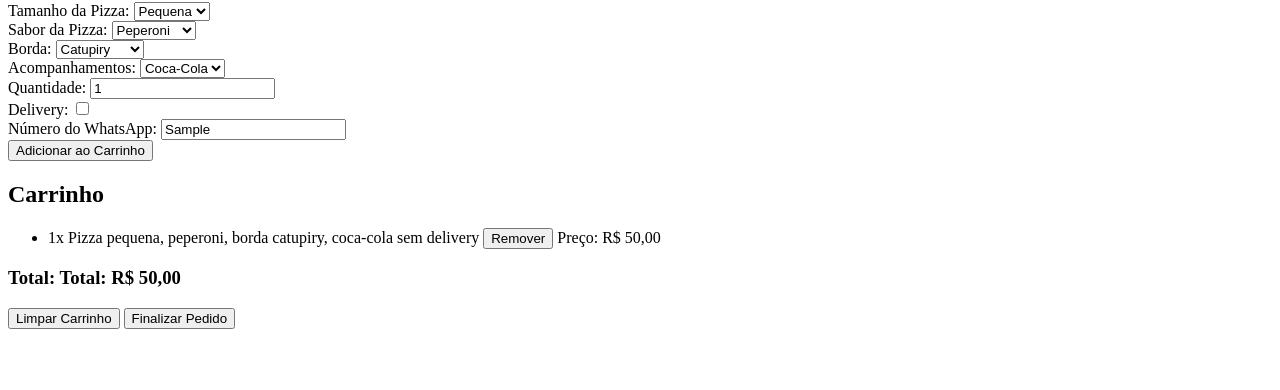
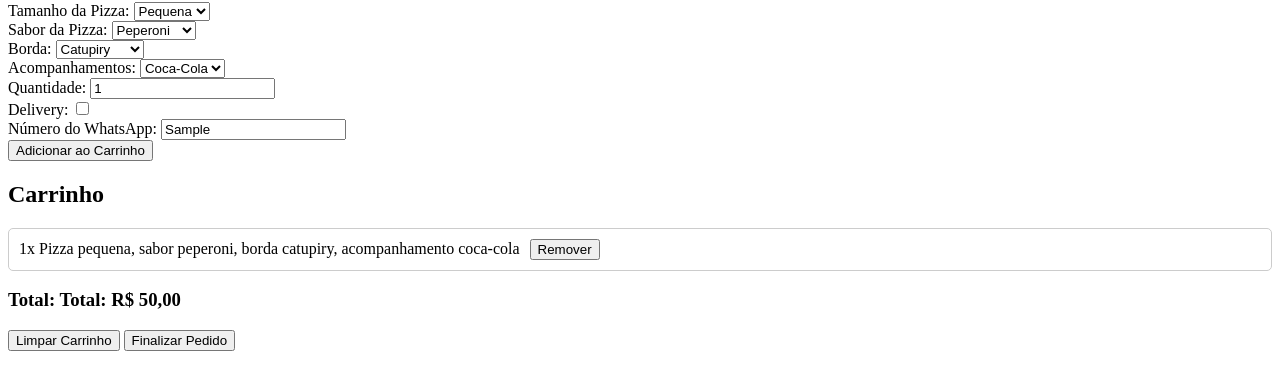
Before and after one commit to eibrunoruan/duepizza, a website: page src/index.html in a window 1280 px wide. Both pictures are taken after typing "Sample" into the empty fields and a click on the button "Adicionar ao Carrinho". Shown: the part 78-468 px from the top of the page. Drawn offline with Linux system fonts and the light colour scheme.

Commit message:
function cart.js

```diff
--- a/src/css/main.css
+++ b/src/css/main.css
@@ -0,0 +1,10 @@
+.cart-item {
+    border: 1px solid #ccc;
+    padding: 10px;
+    margin-bottom: 10px;
+    border-radius: 5px;
+}
+
+.cart-item button {
+    margin-left: 10px;
+}
--- a/src/index.html
+++ b/src/index.html
@@ -12,6 +12,7 @@
     <script src="js/api.js" defer></script>
     <script src="js/price.js" defer></script>
     <script src="js/main.js" defer></script>
+    <link rel="stylesheet" href="css/main.css">
 </head>
 <body>
     <h1>Faça seu Pedido de Pizza</h1>
@@ -74,8 +75,9 @@
 
     <div id="cart">
         <h2>Carrinho</h2>
-        <ul id="cart-items">
-        </ul>
+        <div id="cart-items">
+            <!-- Os cards de itens do carrinho serão adicionados dinamicamente aqui -->
+        </div>
         <h3>Total: <span id="total-price">R$0,00</span></h3>
         <button type="button" onclick="clearCart()">Limpar Carrinho</button>
         <button type="button" onclick="finalizeOrder()">Finalizar Pedido</button>
--- a/src/js/cart.js
+++ b/src/js/cart.js
@@ -27,44 +27,58 @@ function removeFromCart(index) {
 }
 
 function updateCart() {
-    const cartItemsElement = document.getElementById('cart-items');
+    const cartList = document.getElementById('cart-items');
     const totalPriceElement = document.getElementById('total-price');
     let cartHTML = '';
     let totalPrice = 0;
 
-    if (cart.length === 0) {
-        totalPriceElement.textContent = 'Total: R$0,00';
-        cartItemsElement.innerHTML = '';
-        return;
-    }
+    cartList.innerHTML = '';
 
     cart.forEach((item, index) => {
+        const card = document.createElement('div');
+        card.classList.add('cart-item');
+
+        const quantity = document.createElement('span');
+        quantity.textContent = `${item.quantity}x `;
+        card.appendChild(quantity);
+
+        const size = document.createElement('span');
+        size.textContent = `Pizza ${item.size}, `;
+        card.appendChild(size);
+
+        const flavor = document.createElement('span');
+        flavor.textContent = `sabor ${item.flavor}, `;
+        card.appendChild(flavor);
+
+        const edge = document.createElement('span');
+        edge.textContent = `borda ${item.edge}, `;
+        card.appendChild(edge);
+
+        const accompaniment = document.createElement('span');
+        accompaniment.textContent = `acompanhamento ${item.accompaniment}`;
+        card.appendChild(accompaniment);
+
+        const removeButton = document.createElement('button');
+        removeButton.textContent = 'Remover';
+        removeButton.addEventListener('click', () => {
+            removeFromCart(index);
+        });
+        card.appendChild(removeButton);
+
+        cartList.appendChild(card);
+
         const sizePrice = prices.size[item.size];
         const flavorPrice = prices.flavor[item.flavor];
         const edgePrice = prices.edge[item.edge];
         const accompanimentPrice = prices.accompaniment[item.accompaniment];
-
-        // Calcula o preço total deste item
         const itemTotalPrice = sizePrice + flavorPrice + edgePrice + accompanimentPrice;
 
-        // Multiplica pelo número de unidades do item
         const itemTotalPriceWithQuantity = itemTotalPrice * item.quantity;
 
-        // Adiciona ao preço total geral
         totalPrice += itemTotalPriceWithQuantity;
-
-        cartHTML += `
-            <li>
-                ${item.quantity}x Pizza ${item.size}, ${item.flavor}, borda ${item.edge}, ${item.accompaniment} ${item.delivery ? 'com delivery' : 'sem delivery'}
-                <button type="button" onclick="removeFromCart(${index})">Remover</button>
-                Preço: ${formatCurrency(itemTotalPriceWithQuantity)}
-            </li>
-        `;
     });
 
-    const totalPriceFormatted = formatCurrency(totalPrice);
-    cartItemsElement.innerHTML = cartHTML;
-    totalPriceElement.textContent = `Total: ${totalPriceFormatted}`;
+    totalPriceElement.textContent = `Total: ${formatCurrency(totalPrice)}`;
 }
 
 function clearCart() {
@@ -79,13 +93,10 @@ function finalizeOrder() {
         return;
     }
 
-    // Formatar mensagem
     const formattedMessage = generateOrderMessage();
 
-    // Enviar mensagem pelo WhatsApp
     handleSubmitWhatsappMessage(whatsapp, formattedMessage);
 
-    // Limpar o carrinho após finalizar o pedido
     clearCart();
 }
 
```
Also changed, not shown: README.md, dist/css/main.css, dist/index.html, dist/js/cart.js.
